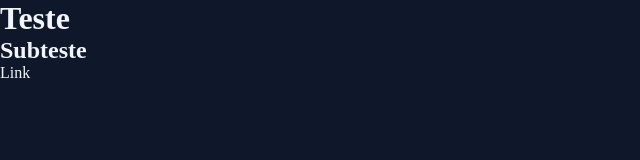
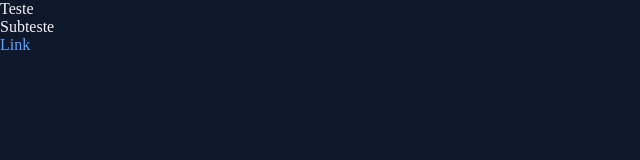
Before and after one commit to mmnc12/portal_de_noticias, a plain HTML site: page index.html in a window 1280 px wide. In both pictures the pointer is over the link "Link". Shown: the whole page, without its empty margins (0-640 px from the left). Drawn offline with Linux system fonts and the light colour scheme; a web font is replaced by a local one.

Commit message:
aplicando fontes no projeto

```diff
--- a/styles/global.css
+++ b/styles/global.css
@@ -31,3 +31,11 @@ a {
   text-decoration: none;
   color: inherit;
 }
+
+a:hover {
+  color: var(--brand-color-light);
+}
+
+h1, h2, h3 {
+  font: inherit;
+}
```
